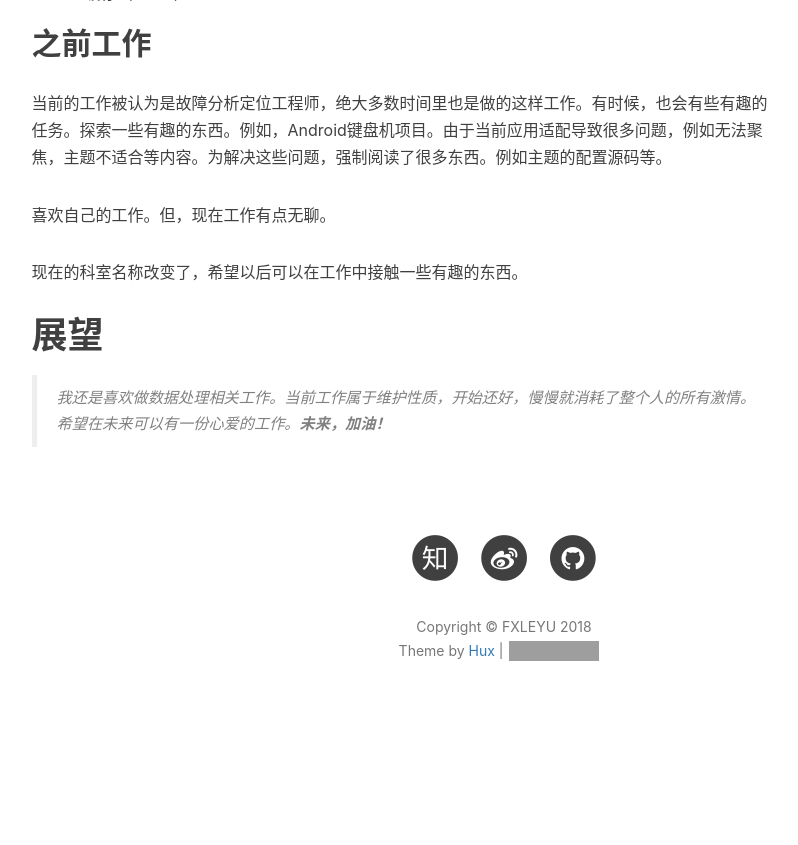
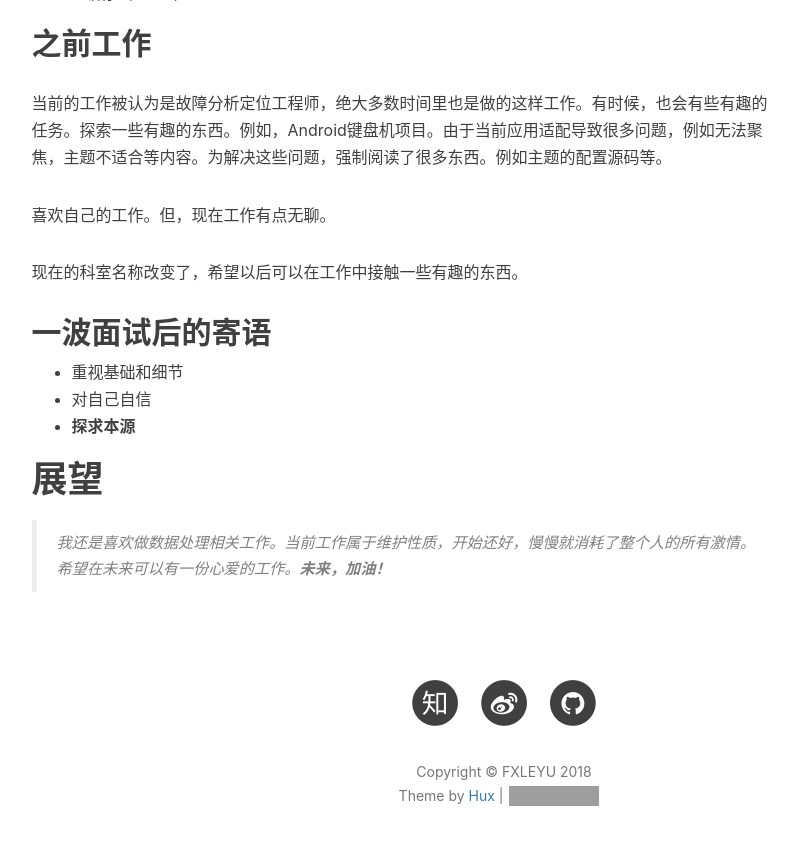
Before and after one commit to fxleyu/fxleyu.github.io, a Jekyll site: the page built from about.md, in a window 1280 px wide and 900 px high, scrolled down 3351 px. Shown: the top 845 px of the window, without its empty margins (136-934 px from the left). Built offline with Jekyll 4.4.1, drawn with Linux system fonts in a browser that asks for light colours; nearby versions of some CDN libraries; comment, search, counter and statistics services are not loaded; before the commit the page ends 4106 px from its top, so only the background shows below that; grey boxes are pictures that could not be loaded.

Commit message:
[更新] 面试思索

```diff
--- a/about.md
+++ b/about.md
@@ -104,5 +104,10 @@ Android 手机平台应用维护。依照时间顺序依次处理过 Email（SMT
 
 现在的科室名称改变了，希望以后可以在工作中接触一些有趣的东西。
 
+## 一波面试后的寄语
+- 重视基础和细节
+- 对自己自信
+- **探求本源**
+
 # 展望
 > 我还是喜欢做数据处理相关工作。当前工作属于维护性质，开始还好，慢慢就消耗了整个人的所有激情。希望在未来可以有一份心爱的工作。**未来，加油！**
```
